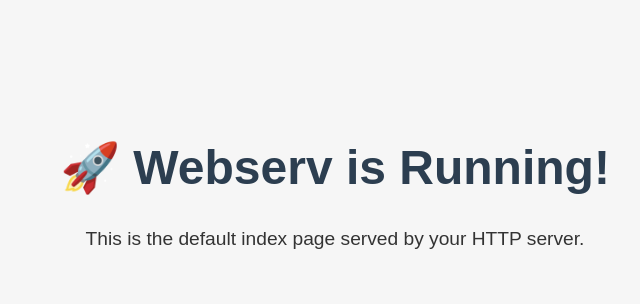
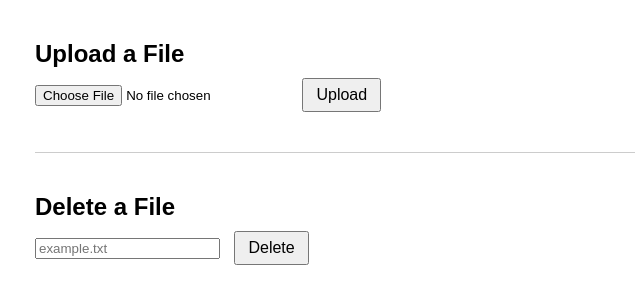
Before and after one commit to vados-sa/Webserv, a plain HTML site: page www/index.html in a window 1280 px wide. Shown: the whole page, without its empty margins (305-945 px from the left). Drawn offline with Linux system fonts and the light colour scheme.

Commit message:
feat: update index.html for file upload and delete functionality

```diff
--- a/www/index.html
+++ b/www/index.html
@@ -1,28 +1,83 @@
 <!DOCTYPE html>
 <html lang="en">
+
 <head>
     <meta charset="UTF-8">
-    <title>Welcome to Webserv</title>
+    <title>File Upload & Delete</title>
     <style>
         body {
-            font-family: Arial, sans-serif;
-            background-color: #f6f6f6;
-            color: #333;
-            text-align: center;
-            padding-top: 100px;
+            font-family: sans-serif;
+            max-width: 600px;
+            margin: 40px auto;
+            padding: 0 20px;
         }
+
         h1 {
-            font-size: 3em;
-            color: #2c3e50;
+            font-size: 1.5em;
+            margin-bottom: 10px;
         }
-        p {
-            font-size: 1.2em;
-            margin-top: 20px;
+
+        form {
+            margin-bottom: 30px;
+        }
+
+        input[type="file"],
+        input[type="text"] {
+            margin-right: 10px;
+        }
+
+        button {
+            padding: 6px 12px;
+            font-size: 1em;
+        }
+
+        hr {
+            border: none;
+            border-top: 1px solid #ccc;
+            margin: 40px 0;
         }
     </style>
 </head>
+
 <body>
-    <h1>🚀 Webserv is Running!</h1>
-    <p>This is the default index page served by your HTTP server.</p>
+    <h1>Upload a File</h1>
+    <form action="/upload/" method="POST" enctype="multipart/form-data">
+        <input type="file" name="file" required>
+        <button type="submit">Upload</button>
+    </form>
+
+    <hr>
+
+    <h1>Delete a File</h1>
+    <form onsubmit="event.preventDefault(); sendDelete();">
+        <input type="text" id="deleteFilename" placeholder="example.txt" required>
+        <button type="submit">Delete</button>
+    </form>
+
+    <script>
+        function sendDelete() {
+            const filename = document.getElementById("deleteFilename").value.trim();
+            if (!filename) {
+                alert("Please enter a filename.");
+                return;
+            }
+
+            fetch("/upload/" + encodeURIComponent(filename), {
+                method: "DELETE"
+            }).then(response => {
+                if (response.ok) {
+                    alert("✅ File deleted successfully.");
+                } else if (response.status === 404) {
+                    alert("❌ File not found.");
+                } else {
+                    alert("⚠️ Failed to delete file.");
+                }
+            }).catch(error => {
+                console.error("Error:", error);
+                alert("❌ Network error.");
+            });
+        }
+    </script>
 </body>
+
 </html>
```
